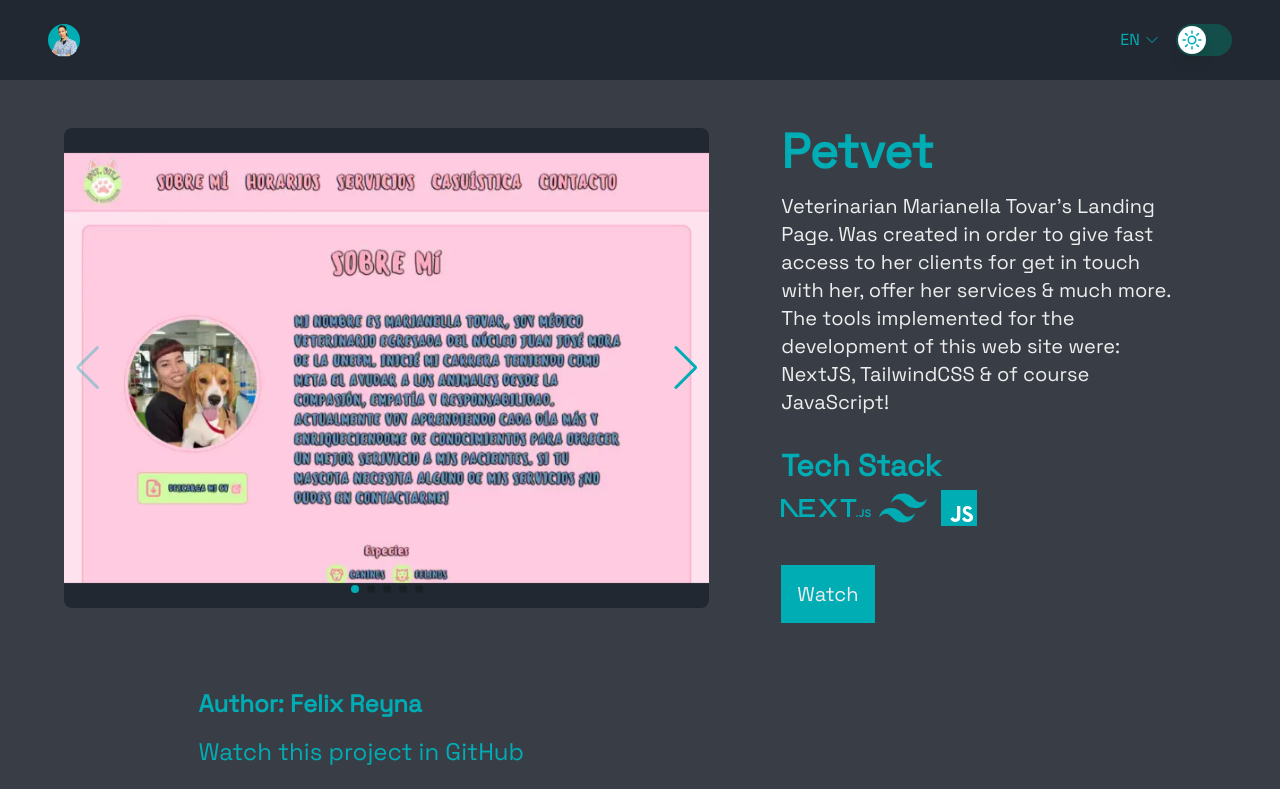
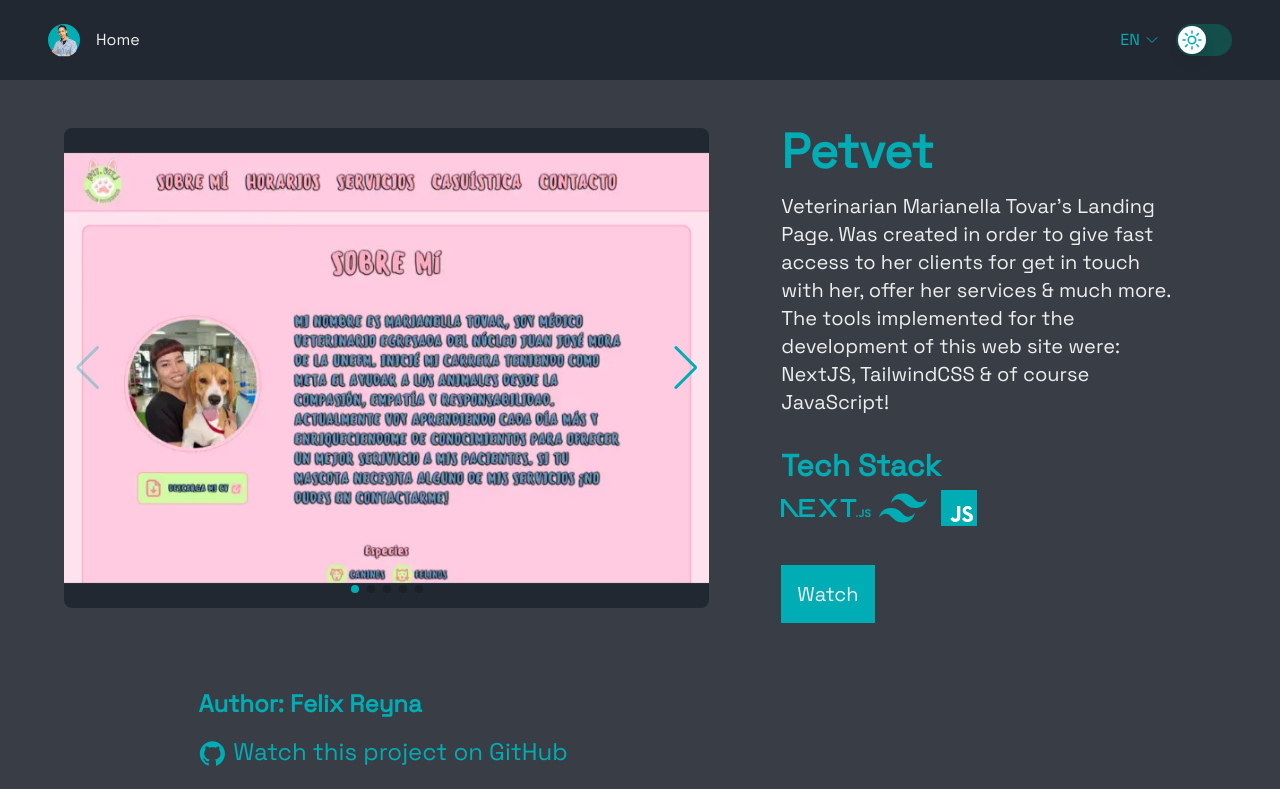
Before and after one commit to Felix7447/Felix-web-dev, a Next.js app: page /en/project/petvet in a window 1280 px wide. Shown: the top 789 px of the page. Built offline with nearby package versions, Linux system fonts and the light colour scheme.

Commit message:
feat: :art: Enhaced Project Page & added Home Button when navigating

```diff
--- /dev/null
+++ b/src/assets/icons/GithubSolidIcon.tsx
@@ -0,0 +1,9 @@
+import React from 'react'
+
+const GithubSolidIcon = () => {
+  return (
+    <svg fill="currentColor" strokeWidth="0" xmlns="http://www.w3.org/2000/svg" viewBox="0 0 1024 1024" height="1.2em" width="1.2em" style={{overflow: 'visible', display: 'inline', marginBottom: '2px'}}><path d="M511.6 76.3C264.3 76.2 64 276.4 64 523.5 64 718.9 189.3 885 363.8 946c23.5 5.9 19.9-10.8 19.9-22.2v-77.5c-135.7 15.9-141.2-73.9-150.3-88.9C215 726 171.5 718 184.5 703c30.9-15.9 62.4 4 98.9 57.9 26.4 39.1 77.9 32.5 104 26 5.7-23.5 17.9-44.5 34.7-60.8-140.6-25.2-199.2-111-199.2-213 0-49.5 16.3-95 48.3-131.7-20.4-60.5 1.9-112.3 4.9-120 58.1-5.2 118.5 41.6 123.2 45.3 33-8.9 70.7-13.6 112.9-13.6 42.4 0 80.2 4.9 113.5 13.9 11.3-8.6 67.3-48.8 121.3-43.9 2.9 7.7 24.7 58.3 5.5 118 32.4 36.8 48.9 82.7 48.9 132.3 0 102.2-59 188.1-200 212.9a127.5 127.5 0 0 1 38.1 91v112.5c.8 9 0 17.9 15 17.9 177.1-59.7 304.6-227 304.6-424.1 0-247.2-200.4-447.3-447.5-447.3z"></path></svg>
+  )
+}
+
+export default GithubSolidIcon
--- a/src/components/Header.tsx
+++ b/src/components/Header.tsx
@@ -33,11 +33,17 @@
             </Link>
           </li>
           {
-            (pathname.length <= 3) && mainMenu.map((item) => (
+            (pathname.length <= 3) ?
+            mainMenu.map((item) => (
               <li key={`item-${item.link}`}>
                 <MenuLink link={item.link} text={item.text} />
               </li>
-            ))
+            )) :
+            <li>
+            <Link href={`/`} className='hover:text-main duration-150'>
+              Home
+            </Link>
+          </li>
           }
         </ul>
       </nav>
--- a/src/components/MobileHeader.tsx
+++ b/src/components/MobileHeader.tsx
@@ -21,9 +21,14 @@
         (pathname.length <= 3) ?
           <BurgerMenu dictionary={dictionary.menu} />
           : (
-            <Link href={`/`} className='flex justify-center items-center'>
-              <FigureImage size={9} image={image.src}/>
-            </Link>
+            <nav className='flex items-center gap-2 text-text'>
+              <Link href={`/`} className='flex justify-center items-center'>
+                <FigureImage size={9} image={image.src}/>
+              </Link>
+              <Link href={`/`} className='hover:text-main duration-150'>
+                Home
+              </Link>
+            </nav>
           )
       }
       <div className='flex items-center gap-4 z-0'>
--- a/src/components/ProjectPageFooter.tsx
+++ b/src/components/ProjectPageFooter.tsx
@@ -3,6 +3,7 @@
 
 import Project from '@/types/ProjectTypes'
 import { Portfolio } from '@/types/portfolioTypes'
+import GithubSolidIcon from '@/assets/icons/GithubSolidIcon'
 
 interface Props {
   info: Project | undefined
@@ -19,7 +20,7 @@
       {info?.collab && <h1 className='text-main font-bold'>{projectDictionary?.collab} {info?.collab}</h1>}
       {githubLink && (<span>
         <Link href={githubLink || ""} target='_blank' className='text-main underline md:no-underline md:hover:underline'>
-          {projectDictionary?.github}
+          <GithubSolidIcon /> {projectDictionary?.github}
         </Link>
       </span>)}
       <p>
--- a/src/components/ProjectPageInfo.tsx
+++ b/src/components/ProjectPageInfo.tsx
@@ -35,7 +35,7 @@
           {
             link === 'disabled' ?
               <button className='w-[45%] p-4 bg-gray-500 text-primary text-center text-xl cursor-auto'>{dictionary.watchLive}</button>
-              : <Link href={link || ""} target='_blank' className='w-[45%] my-2 p-4 bg-main text-center text-xl'>{dictionary.watchLive}</Link>
+              : <Link href={link || ""} target='_blank' className='w-[45%] my-2 p-4 bg-main text-text text-center text-xl'>{dictionary.watchLive}</Link>
           }
         </div>
       </main>
--- a/src/dictionaries/en.json
+++ b/src/dictionaries/en.json
@@ -26,14 +26,14 @@
       "petvet": {
         "title": "petvet",
         "short_description": "Veterinarian Marianella Tovar's Landing Page. Was created in order to give fast access to her clients for get in touch with her, offer her services & much more. The tools implemented for the development of this web site were: NextJS, TailwindCSS & of course JavaScript!",
-        "github": "Watch this project in GitHub",
+        "github": "Watch this project on GitHub",
         "description": "In order to start developing this project the Veterinarian & I analized the advantages that a landing page can offer to her. Then we took care about the different areas the Vet wanted to show to her clients & finally I started the development of this web by using NextJS so I can make this web more complex in the future.",
         "author": "Author: "
       },
       "bambina": {
         "title": "bambina",
         "short_description": "Schedule Web App for Bambina Studio. Bambina is a Spa that needed to schedule their dates. In order to create this app I collab with my teammate Shakira Contreras. The architecture of the app was developed by her while I developed the interactivity.",
-        "github": "Watch this project in GitHub",
+        "github": "Watch this project on GitHub",
         "description": "Since this was my first project using Vue, I was responsible for studying the fundamentals of this framework in order to comprehend the Web App  & finally add the interactivity. Warning: Due to this is a private App is not possible to show the github link neither the live web.",
         "author": "Author: ",
         "collab": "Collaborator: "
@@ -41,35 +41,35 @@
       "figram": {
         "title": "figram",
         "short_description": "Login credentials: 'user: miduga@gmail.com' 'password: test'. \n Figram is a mobile SPA instagram clone created in order to learn tools like ReactJs, styled components, API consumption with GraphQL & Vite.",
-        "github": "Watch this project in GitHub",
+        "github": "Watch this project on GitHub",
         "description": "In order to develop this project it was used a prebuild API made by Platzi team. this app also has functionalities: like photos, sign in, log in, log out, watch favorite photos & select the pet by category.",
         "author": "Author: "
       },
       "figuitars": {
         "title": "Figuitars",
         "short_description": "Login credentials: 'password: asdf'. \n Figuitars is an E-commerce web template developed in shopify's platform in order to learn Liquid programming language & use it with HTML, CSS & JavaScript for development/customizing online stores.",
-        "github": "Watch this project in GitHub",
+        "github": "Watch this project on GitHub",
         "description": "This project was developed with Liquid Programming Language combined with HTML, CSS & Javascript. My personal goal with this project is to show my passion about music & my favorite musical instrument: The Guitar",
         "author": "Author: "
       },
       "mystarwars": {
         "title": "My Star Wars",
         "short_description": "Star Wars is one of my favorite sagas. What is better than practice your skills while you do something that you like?. This is one of my first projects developed by using HTML, SASS, Vanila JavaScript & Weboack.",
-        "github": "Watch this project in GitHub",
+        "github": "Watch this project on GitHub",
         "description": "The API used for the development of this project was SWAPI, the star wars API so I could get information from characters, planets, films, vehicles & starships. I used Webpack as a module bundler & hydrated the index.html file by using Vanila JS like creating a way to simulate the React behavior. Finally I used Sass preprocessor to add the styles & make the development faster.",
         "author": "Author: "
       },
       "fitimer": {
         "title": "Fitimer",
         "short_description": "Fitimer it's a timer developed by using HTML, SASS & JavaScript created in order to improve my skills with JavaScript.",
-        "github": "Watch this project in GitHub",
+        "github": "Watch this project on GitHub",
         "description": "In order to develop this project I focused on the timer functionality by using the JavaScript Object 'Date'. Then I created the functionality for every single button",
         "author": "Author: "
       },
       "paintit": {
         "title": "Paint It",
         "short_description": "Paint It is my first project developed by using HTML, CSS & JavaScript, then I upgrade it with other techologies like SASS & Webpack.",
-        "github": "Watch this project in GitHub",
+        "github": "Watch this project on GitHub",
         "description": "In order to develop this project I used the JavaScript canvas, DOM references & event management for functionalities.",
         "author": "Author: "
       }
@@ -113,8 +113,5 @@
       "message": "Message",
       "send": "Send"
     }
-  },
-  "projects": {
-
   }
 }
```
